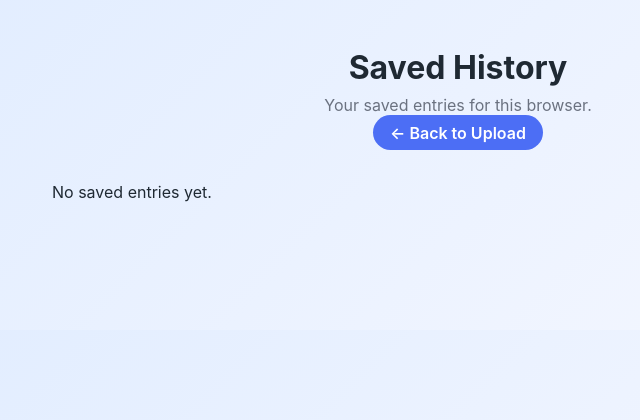
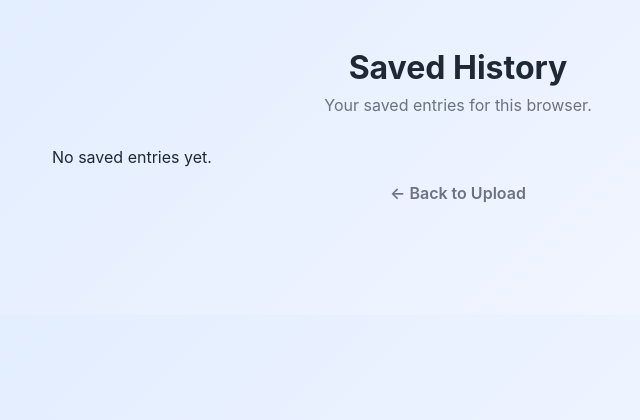
Before and after one commit to Brandon-Xu1/Syllabus-Converter, a Flask app: page /history in a window 1280 px wide. Shown: the top 420 px of the page, without its empty margins (182-822 px from the left). Run offline with Flask 3, Linux system fonts and the light colour scheme; data comes from the database, SQL or seed files in the repository; both versions use the stored data as it was after the commit.

Commit message:
Improved UX (button layout)

```diff
--- a/static/style.css
+++ b/static/style.css
@@ -196,6 +196,21 @@ button:hover {
     background: var(--accent-dark);
 }
 
+/* Subtle secondary action under primary button */
+.subtle-action {
+    text-align: center;
+    margin-top: .5rem;
+}
+.link-action {
+    color: var(--muted);
+    text-decoration: none;
+    font-weight: 600;
+}
+.link-action:hover { text-decoration: underline; color: var(--accent-dark); }
+
+/* Extra space below history table */
+.history-bottom-action { margin-top: 1rem; }
+
 /* Link-styled buttons */
 
 
--- a/templates/history.html
+++ b/templates/history.html
@@ -17,7 +17,6 @@
     <header>
       <h1>Saved History</h1>
       <p>Your saved entries for this browser.</p>
-      <p><a class="btn" href="{{ url_for('index') }}">← Back to Upload</a></p>
     </header>
 
     {% with messages = get_flashed_messages(with_categories=true) %}
@@ -59,6 +58,7 @@
     {% else %}
       <p>No saved entries yet.</p>
     {% endif %}
+    <div class="subtle-action history-bottom-action"><a class="link-action" href="{{ url_for('index') }}">← Back to Upload</a></div>
   </main>
 </body>
 </html>
--- a/templates/index.html
+++ b/templates/index.html
@@ -11,7 +11,6 @@
         <header>
             <h1>MySyllabus</h1>
             <p>Upload a PDF or text file and we will pull out the due dates for you.</p>
-            <p><a class="btn" href="{{ url_for('history') }}">View History</a></p>
         </header>
         {% if error %}
             <div class="alert alert-error">{{ error }}</div>
@@ -74,6 +73,9 @@
                     </select>
                 </div>
                 <button type="submit">Extract Deadlines</button>
+                <div class="subtle-action">
+                    <a class="link-action" href="{{ url_for('history') }}">View History</a>
+                </div>
             </form>
             <!-- Loading overlay (hidden by default) -->
             <div id="loading-overlay" class="loading-overlay" aria-hidden="true" hidden>
```
Also changed, not shown: syllabus.db.
